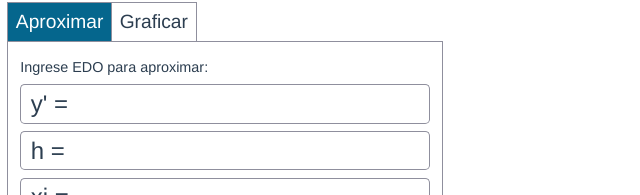
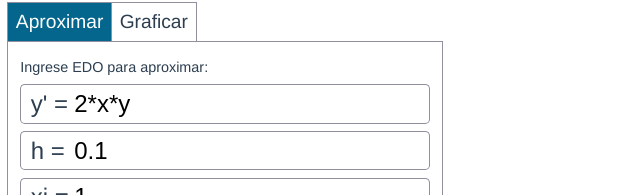
Before and after one commit to JuanjoVlado/runge-kutta, a Vue app: page / in a window 1280 px wide. Shown: the part 605-800 px from the top of the page, without its empty margins (0-640 px from the left). Built offline with nearby package versions, Linux system fonts and the light colour scheme.

Commit message:
Fixed 'h' field issue

```diff
--- a/src/App.vue
+++ b/src/App.vue
@@ -17,7 +17,7 @@
             <input-with-label :label-value="'xi ='" :key-value="'x'" :input-value="aproxSettings.x" @input="updateAproxSettings"/>
             <input-with-label :label-value="'yi ='" :key-value="'y'" :input-value="aproxSettings.y" @input="updateAproxSettings"/>
             <div class="examples-container">
-              <select name="examples" id="examples_select" @change="changeExample">
+              <select name="examples" id="examples_select" v-model="currentExample">
                 <optgroup label="Examples">
                   <option value="example_01">Ejemplo 1</option>
                   <option value="example_02">Ejemplo 2</option>
@@ -65,6 +65,7 @@ export default {
       roundFactor: 1000000,
       decimalPoints: 6,
       activeTab: 1,
+      currentExample: 'example_01',
       aproxSettings: {
         'fn': '2*x*y',
         'h': 0.1,
@@ -72,7 +73,7 @@ export default {
         'y': 2
       },
       fnPlotSettings: {
-        'fn': '2*x*y',
+        'fn': 'e^(x^(2))',
         'h': 0.1,
         'x': 1,
       },
@@ -108,12 +109,12 @@ export default {
         },
         'example_04':{
           'edo': {
-            'fn':'',
+            'fn':'x^2',
             'h': 0.1,
             'x': 0,
             'y': 0
           },
-          'solution': ''
+          'solution': 'x'
         }
       }
     }
@@ -121,18 +122,12 @@ export default {
   methods: {
     updateAproxSettings(k, v) {
       this.aproxSettings[k] = v;
-      if(k==='h') {
+      if(k == 'h') {
         this.fnPlotSettings[k] = v;
       }
     },
     updateFnPlotSettings(k, v) {
       this.fnPlotSettings[k] = v;
-    },
-    changeExample(ev) {
-      let newValue = ev.target.value;
-      this.aproxSettings = this.examples[newValue].edo;
-      this.fnPlotSettings.fn = this.examples[newValue].solution;
-      this.fnPlotSettings.x = this.examples[newValue].edo.x;
     },
     runge_kutta(fn, h, xi, yi) {
       let k1 = fn.call(this, xi, yi);
@@ -277,6 +272,7 @@ export default {
       return data;
     },
     parseExpression(toAproximate) {
+      console.log("parseExpression:", toAproximate)
       let expression = toAproximate ? this.aproxSettings.fn : this.plotSolution.fn;
       let fn = this.functionBuilder(expression);
 
@@ -288,6 +284,12 @@ export default {
     },
     updateTableData() {
 
+    }
+  },
+  watch: {
+    currentExample(newVal) {
+      let newObj = this.examples[newVal].edo;
+      this.aproxSettings = newObj;
     }
   }
 }
--- a/src/components/FnInputWithLabel.vue
+++ b/src/components/FnInputWithLabel.vue
@@ -63,9 +63,7 @@ export default {
         }
     },
     mounted() {
-        if(this.currentValue && this.currentValue.fn.length > 0) {
-            this.fnValue = this.currentValue.fn;
-        }
+        this.content = this.inputValue;
     }
 }
 
--- a/src/components/InputWithLabel.vue
+++ b/src/components/InputWithLabel.vue
@@ -1,9 +1,9 @@
 <template>
     <div class="input-container">
         <div class="input-with-label">
-            <label for="function_input">{{ labelValue }}</label>
-            <input id="function_input" type="number"
-            v-model="content"
+            <label>{{ labelValue }}</label>
+            <input type="number"
+            :value="content"
             @input="parametersChanged">
         </div>
     </div>
@@ -17,7 +17,7 @@ export default {
         labelValue: String,
         type: String,
         keyValue: String,
-        inputValue: [Number, String]
+        inputValue: Number
     },
     data() {
         return {
@@ -31,8 +31,11 @@ export default {
     },
     watch: {
         inputValue(newVal) {
-            this.content = Number.parseFloat(newVal);
+            this.content = newVal
         }
+    },
+    mounted() {
+        this.content = this.inputValue;
     }
 }
 
```
